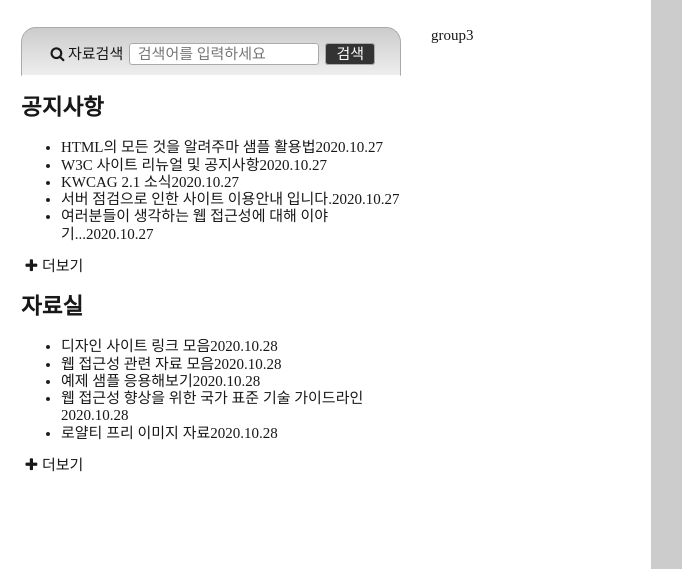
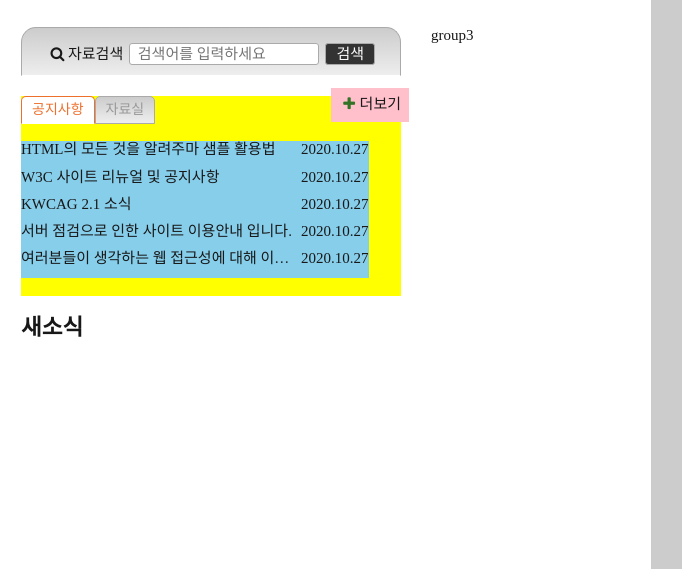
Before and after one commit to bg-shorthand/FDS18, a plain HTML site: page index.html in a window 1280 px wide. Shown: the part 269-838 px from the top of the page, 459-1141 px from the left. Drawn offline with nearby package versions, Linux system fonts and the light colour scheme; a web font is replaced by a local one.

Commit message:
공지사항 및 자료실 디자인

```diff
--- a/css/stylesheet.css
+++ b/css/stylesheet.css
@@ -155,12 +155,10 @@ header {
     right: 0;
   }
 
-/* 텍스트 및 배경 애니메이션 - 비주얼 영역 */
 @keyframes textAni{
   0%{
     font-size: 12px;
     color: rgba(0,0,0,0);
-    /* 투명도는 opacity(상자 전체 흐림) / color(글자만 흐림)로 조절 가능. */
     transform: translate(0, 0);
   }
   100%{
@@ -168,14 +166,6 @@ header {
     color: rgba(0,0,0,1);
     transform: translate(400px, 75px);
   }
-  /* 애니메이션을 만들려면 시나리오부터 짠다.
-    0. a-name : textAni
-    1. 이동 ( 0,0 -> 400px, 750px)
-    2. 글자 크기 (12px ->24px)
-    3. 투명도 (0 -> 1) */
-    /* 이동으로 쓸 수 있는 것 translate(스크롤 생김 / 성능상 제일 좋음)/margin(마진겹침)/padding(배경이 안 보여도 되는 경우에만)/position(rel:전체 크기가 같이 움직여서 스크롤 생김 / absol)
-    -> reflow를 발생 시키는 속성들(margin/height 등)
-    -> gpu가속? */
 }
 @keyframes bgAni{
   0%{
@@ -192,7 +182,6 @@ header {
   position: relative;
 }
 .visual::before, .visual::after{
-  /* 적더라도 공통된 부분은 묶어서, 최적화를 고민하자 */
   content:"";
   position: absolute;
   top: 0;
@@ -200,11 +189,6 @@ header {
   width: 100%;
   height: 100%;
   background-repeat: no-repeat;
-  /* animation-name: bgAni;
-  animation-duration: 2000ms;
-  animation-iteration-count: infinite;
-  animation-direction: alternate;
-  animation-timing-function: ease-in-out; */
   animation: bgAni 2000ms infinite alternate ease-in-out;
 }
 .visual::before{
@@ -218,12 +202,9 @@ header {
 }
 .visual-text{
   width: 500px;
-  /* position: absolute; */
   margin: 0;
-  /* 마진 겹침 삭제 */
   animation-name: textAni;
   animation-duration: 3000ms;
-  /* 애니메이션 이름과 실행시간은 필수 (나머지 값은 mdn에 []로 써있을 것. */
   animation-fill-mode: forwards;
   font-family: Georgia, 'Times New Roman', Times, serif;
 }
@@ -251,7 +232,6 @@ header {
   /* 로그인 */
   .login {
     background: radial-gradient(circle at right top, #ef992f 1%, #ed7e2f 22%);
-    /* radial-gradient */
     border-radius: 5px;
     box-shadow: 5px 5px 0 0 #ccc;
     padding: 15px 10px;
@@ -261,7 +241,6 @@ header {
     color: #ff0;
     font-size: 1.6rem;
     font-weight: 700;
-    /* 헤딩 태그라 굵기가 있지만, 나중에 누가 바꾸더라도 유지할 수 있게. */
     text-indent: 10px;
   }
   .login-form {
@@ -276,7 +255,6 @@ header {
     padding: 0;
     padding-bottom: 10px;
     margin: 0;
-    /* form과 fieldset을 다르게 두고 쓸 수도 있다. id, for */
     position: relative;
   }
   .user-email, .user-pw {
@@ -337,7 +315,6 @@ header {
   .validation-list {
     list-style: none;
     margin: 25px 0 0 0;
-    list-style: none;
     padding-left: 0;
   }
   .validation-list a {
@@ -351,26 +328,6 @@ header {
   .validation-list a:hover, .validation-list a:focus {
     color: red;
   }
-  /* .validation-list a { */
-    /* display: block;
-    margin: 10px 0;
-    padding-left: 30px;
-    height: 30px;
-    border: 1px solid gray;
-    border-radius: 15px;
-    display: flex;
-    align-items: center;
-    ->내가 했던 거*/
-
-  /* .validation-list a::before {
-    background: linear-gradient(to bottom, #a0abdb 0%,#2989d8 7%,#207cca 53%,#7d97e8 100%);
-  }
-  .validation-list a::after {
-    content: "";
-    background-image: url(../css/images/validation_icon.png);
-    background-repeat: no-repeat;
-    background-position: 10px 5px;
-  } */
 
   /* 웹 관련 용어 */
   .term {
@@ -383,8 +340,6 @@ header {
   .term-heading {
     margin-top: 0;
     margin-bottom: 0;
-    /* margin: 0;
-    필요한 부분만 0을 주는 게 성능이 좋을 수 있다. 갑론을박 있음. */
     font-size: 1.6rem;
     font-weight: 700;
   }
@@ -419,10 +374,8 @@ header {
   /* 검색폼 */
   .search-form {
     background: #ccc linear-gradient(#ccc, #eee);
-    /* 앞에 ccc는 콜백. 리니어 그라디언트가 안 되는 브라우저면 단색으로라도 나오라고. */
     border: 1px solid #aaa;
     border-bottom-color: #fff;
-    /* 굵기를 없애는 게 아니라 색을 투명하게. */
     border-radius: 15px 15px 0 0;
     padding: 15px 25px 10px;
   }
@@ -438,14 +391,11 @@ header {
     justify-content: space-between;
   }
   .search-form [name="search"] {
-    /* 유니크한 이름으로 name 속성을 많이 쓴다. */
     border: 1px solid #aaa;
     border-radius: 3px;
     padding: 1px 1px 1px .5em;
     height: 22px;
-    /* flex-grow: 1; */
     width: 190px;
-    /* margin: 0 5px; */
   }
   .btn-search {
     background-color: #333;
@@ -456,24 +406,81 @@ header {
     padding: 0 10px;
   }
 
-  /* .search-form {
+  /* 공지사항 및 자료실 */
+  .board {
+    background-color: yellow;
+    position: relative;
+    height: 200px;
+    margin-top: 20px;
+  }
+  .notice-list,
+  .pds-list,
+  .notice-more,
+  .pds-more {
+    display: none;
+  }
+  .is-active .notice-list,
+  .is-active .pds-list,
+  .is-active .notice-more,
+  .is-active .pds-more {
+    display: block;
+  }
+  /* .is-active 로 구분해서 논과 블럭만 설정하고 css */
+  .tab {
+    float: left;
+    margin: 0;
+  }
+  .tab a {
+    display: block;
+    border-radius: 5px 5px 0 0;
     border: 1px solid #aaa;
-    border-bottom: none;
-    border-radius: 10px 10px 0 0;
-    background: linear-gradient(to bottom, #ccc, #eee);
-    padding: 15px 15px 5px 15px;
+    background: #ccc linear-gradient(#ccc, #eee);
+    color: #999;
+    font-size: 1.4rem;
+    font-weight: 400;
+    padding: 5px 10px;
   }
-  .search-form fieldset {
-    border: none;
+  .is-active .tab a {
+    color: #ed702d;
+    border-color: #ed702d #ed702d #fff #ed702d;
+    background: #fff;
+  }
+  .notice-list,
+  .pds-list {
+    list-style: none;
+    padding-left: 0;
+    margin: 0;
+    background-color: skyblue;
+    position: absolute;
+    left: 0;
+    top: 45px;
+  }
+  .notice-list li,
+  .pds-list li {
     display: flex;
-    flex-direction: row;
-    align-items: center;
-    justify-content: space-between;
+    flex-flow: row nowrap;
+    margin-bottom: 10px;
   }
-  .search-form fieldset input {
-    width: 180px;
+  .notice-list a,
+  .pds-list a {
+    /* flex-grow: 1; */
+    text-overflow: ellipsis;
+    white-space: nowrap;
+    overflow: hidden;
+    width: 280px;
   }
-  ->내가 한 거 */
+  .notice-more,
+  .pds-more {
+    position: absolute;
+    top: -8px;
+    right: -8px;
+    background-color: pink;
+    padding: 8px;
+  }
+  .notice-more::before,
+  .pds-more::before {
+    color: hsla(110, 50%, 30%, 1);
+  }
 
 
 .slogan {
--- a/index.html
+++ b/index.html
@@ -240,7 +240,7 @@
             <li><a href="#">W3C 사이트 리뉴얼 및 공지사항</a><time datetime="2020-10-27T14:38:56">2020.10.27</time></li>
             <li><a href="#">KWCAG 2.1 소식</a><time datetime="2020-10-27T14:38:56">2020.10.27</time></li>
             <li><a href="#">서버 점검으로 인한 사이트 이용안내 입니다.</a><time datetime="2020-10-27T14:38:56">2020.10.27</time></li>
-            <li><a href="#">여러분들이 생각하는 웹 접근성에 대해 이야기...</a><time datetime="2020-10-27T14:38:56">2020.10.27</time></li>
+            <li><a href="#">여러분들이 생각하는 웹 접근성에 대해 이야기해 봅시다.</a><time datetime="2020-10-27T14:38:56">2020.10.27</time></li>
           </ul>
           <a href="#" class="notice-more icon-plus" aria-labelledby="noticeHeading" title="공지사항">더보기</a>
           <!-- 아래 더보기 a와 구별되지 않아. title, aira-label, aria-labelledby(id필요, 위 내용이 수정되면 여기도 수정)
@@ -258,6 +258,9 @@
           <a href="#" class="pds-more icon-plus" aria-labelledby="pdsHeading" title="자료실">더보기</a>
         </section>
       </div>
+      <section class="news">
+        <h2>새소식</h2>
+      </section>
     </div>
     <div class="group group3">group3</div>
   </main>
```
